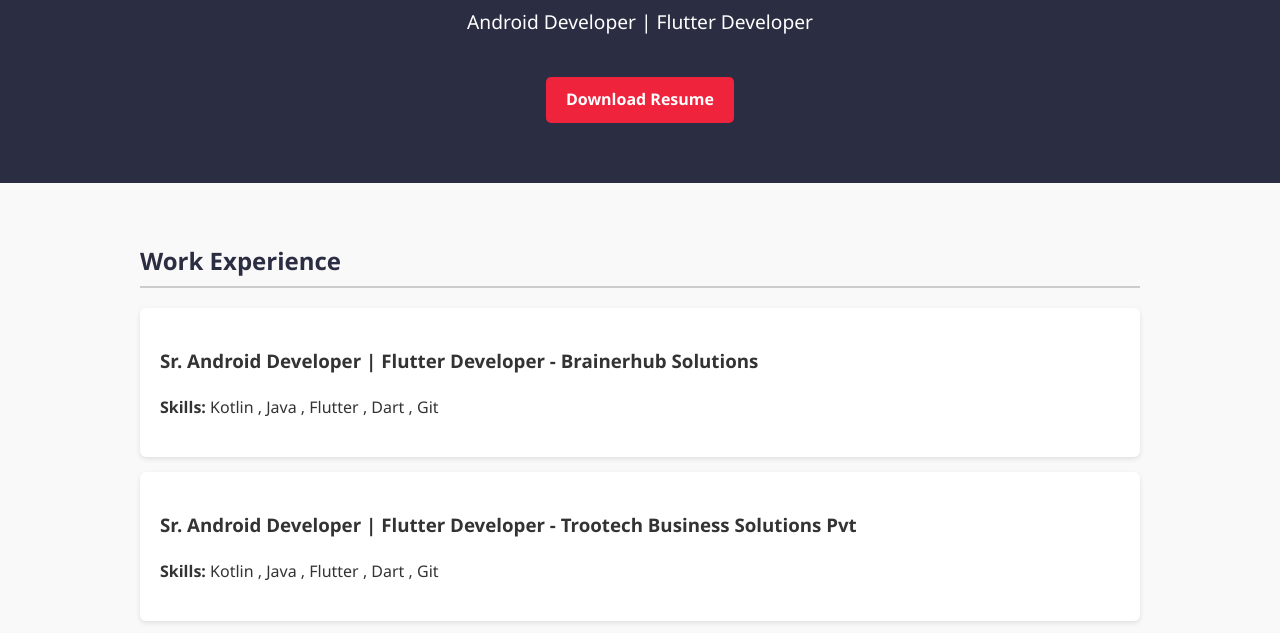
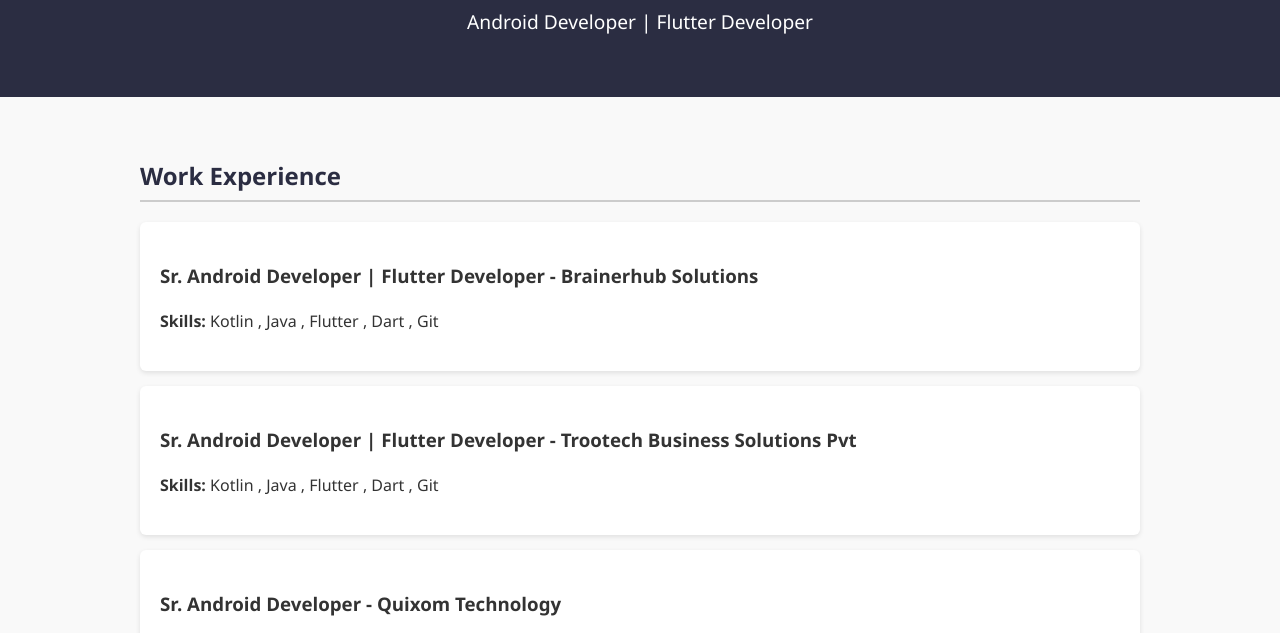
Before and after one commit to nirali8496/nirali, a plain HTML site: page index.html in a window 1280 px wide. Shown: the part 107-740 px from the top of the page. Drawn offline with Linux system fonts and the light colour scheme.

Commit message:
Update index.html

```diff
--- a/index.html
+++ b/index.html
@@ -88,7 +88,6 @@
   <header>
     <h1>Nirali Patel</h1>
     <p>Android Developer | Flutter Developer</p>
-    <a class="download-resume" href="resume.pdf" download>Download Resume</a>
   </header>
 
   <!-- Main Content -->
```
